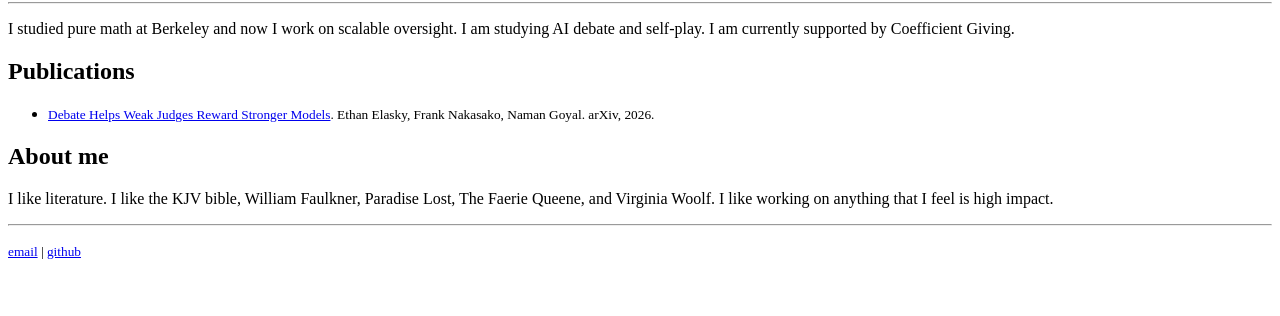
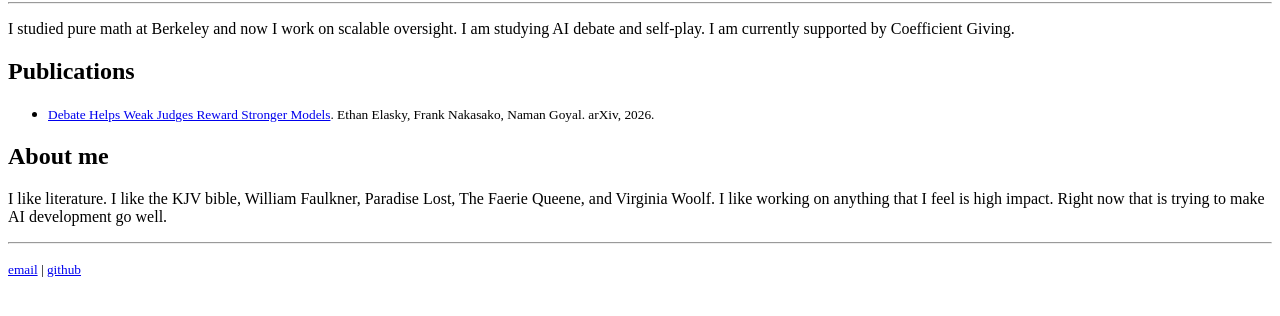
Before and after one commit to fnakasako/fnakasako.github.io, a plain HTML site: page index.html in a window 1280 px wide. Shown: the part 78-394 px from the top of the page. Drawn offline with Linux system fonts and the light colour scheme.

Commit message:
Add closing sentence to about me
Co-Authored-By: Claude Fable 5 <noreply@anthropic.com>

```diff
--- a/index.html
+++ b/index.html
@@ -29,7 +29,8 @@
   <p>
     I like literature. I like the KJV bible, William Faulkner, Paradise Lost,
     The Faerie Queene, and Virginia Woolf. I like working on anything that I
-    feel is high impact.
+    feel is high impact. Right now that is trying to make AI development go
+    well.
   </p>
 
   <hr>
```
